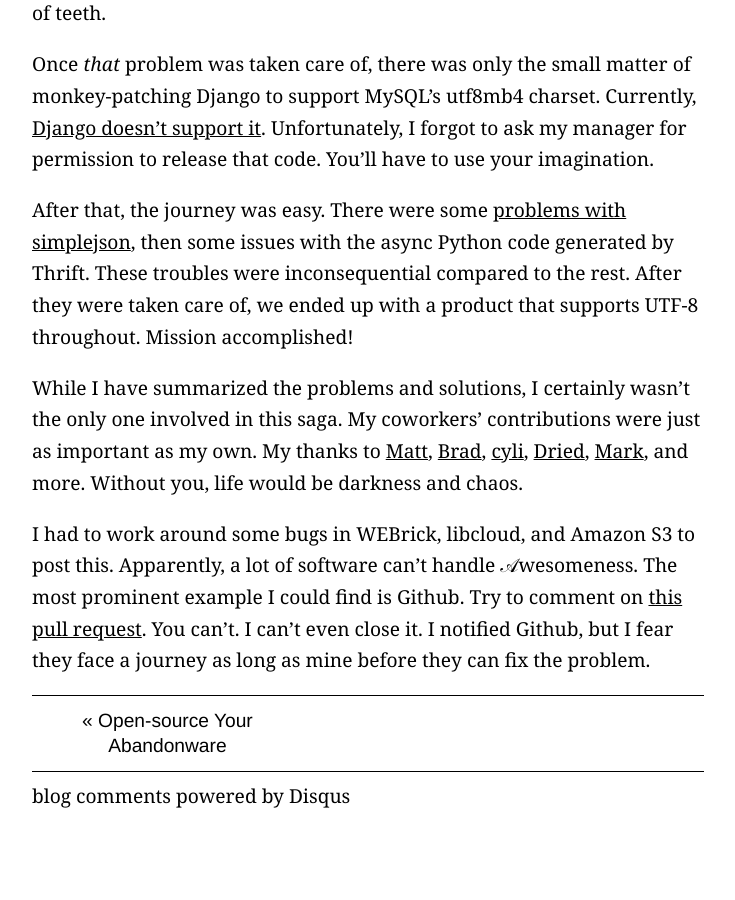
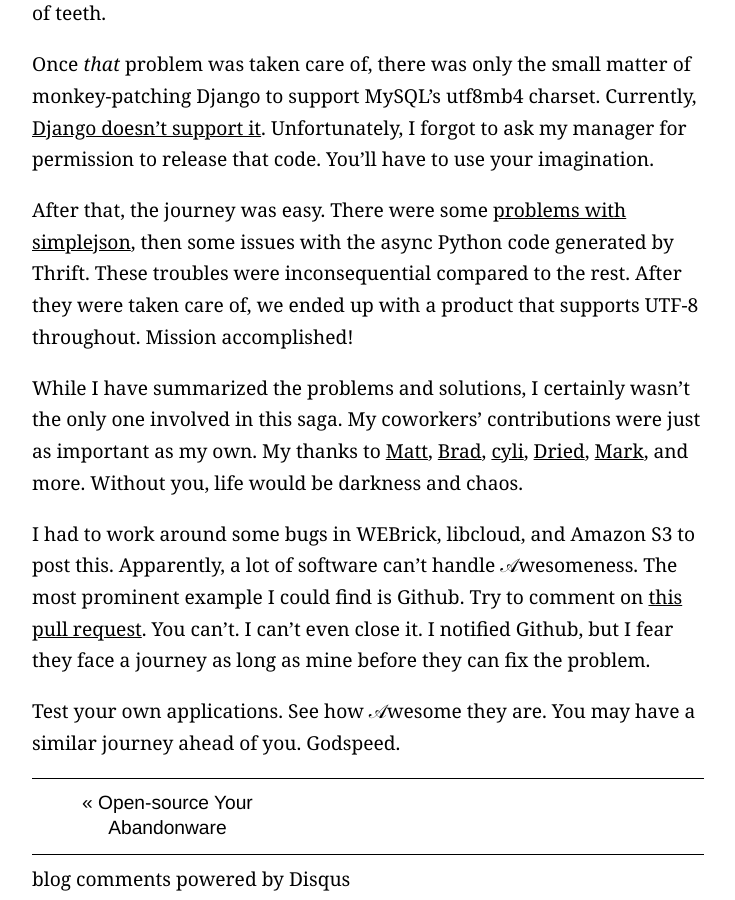
Before and after one commit to ggreer/geoff.greer.fm, a Jekyll site: the page built from _posts/2012-07-16-character-encoding-bugs-are-𝒜wesome.md, in a window 1280 px wide and 900 px high, scrolled down 1894 px. Shown: the whole window, without its empty margins (272-1007 px from the left). Built offline with Jekyll 4.4.1, drawn with Linux system fonts in a browser that asks for light colours; comment, search, counter and statistics services are not loaded; before the commit the page ends 2711 px from its top, so only the background shows below that.

Commit message:
Final draft

```diff
--- a/_posts/2012-07-16-character-encoding-bugs-are-𝒜wesome.md
+++ b/_posts/2012-07-16-character-encoding-bugs-are-𝒜wesome.md
@@ -47,3 +47,5 @@
 While I have summarized the problems and solutions, I certainly wasn't the only one involved in this saga. My coworkers' contributions were just as important as my own. My thanks to [Matt](https://github.com/kans), [Brad](https://github.com/morgabra), [cyli](https://github.com/cyli), [Dried](https://github.com/dreid), [Mark](https://github.com/mynnx), and more. Without you, life would be darkness and chaos.
 
 I had to work around some bugs in WEBrick, libcloud, and Amazon S3 to post this. Apparently, a lot of software can't handle &#x1D49C;wesomeness. The most prominent example I could find is Github. Try to comment on [this pull request](https://github.com/ggreer/the_silver_searcher/pull/47). You can't. I can't even close it. I notified Github, but I fear they face a journey as long as mine before they can fix the problem.
+
+Test your own applications. See how &#x1D49C;wesome they are. You may have a similar journey ahead of you. Godspeed.
```
